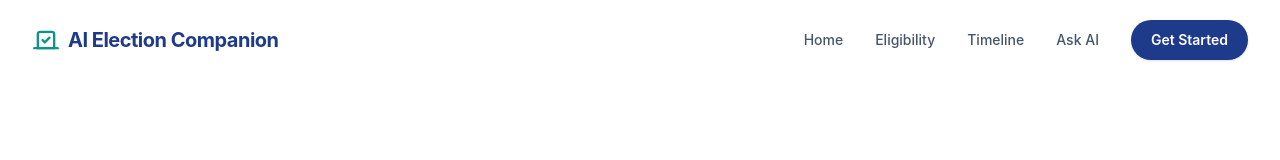
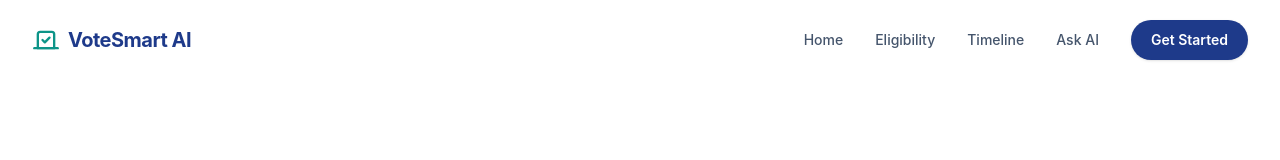
Before and after one commit to pariporwal27/VoteSmart-AI, a React (Vite) app: page / in a window 1280 px wide. Shown: the top 160 px of the page. Built offline with nearby package versions, Linux system fonts and the light colour scheme.

Commit message:
Rename project to VoteSmart AI

```diff
--- a/src/components/Footer.jsx
+++ b/src/components/Footer.jsx
@@ -10,7 +10,7 @@ const Footer = () => {
           <div className="md:col-span-1">
             <div className="flex items-center gap-2 text-white mb-4">
               <Vote size={24} className="text-teal-400" />
-              <span className="text-xl font-bold tracking-tight">Election AI</span>
+              <span className="text-xl font-bold tracking-tight">VoteSmart AI</span>
             </div>
             <p className="text-slate-400 text-sm mb-6">
               Simplifying the democratic process for every citizen. Unbiased, secure, and easy to use.
@@ -45,8 +45,8 @@ const Footer = () => {
             <p className="text-slate-400 text-sm mb-4">
               Need technical help with this platform? Reach out to us.
             </p>
-            <a href="mailto:support@electionai.org" className="inline-flex items-center gap-2 text-sm text-teal-400 hover:text-teal-300">
-              <Mail size={16} /> support@electionai.org
+            <a href="mailto:support@votesmart.ai" className="inline-flex items-center gap-2 text-sm text-teal-400 hover:text-teal-300">
+              <Mail size={16} /> support@votesmart.ai
             </a>
           </div>
 
@@ -54,7 +54,7 @@ const Footer = () => {
 
         <div className="pt-8 border-t border-slate-800 flex flex-col md:flex-row justify-between items-center gap-4">
           <p className="text-slate-500 text-sm">
-            &copy; {new Date().getFullYear()} AI Election Companion. Built for Hackathon MVP.
+            &copy; {new Date().getFullYear()} VoteSmart AI. Built for Hackathon MVP.
           </p>
           <div className="flex gap-4 text-sm text-slate-500">
             <a href="#" className="hover:text-white transition-colors">Privacy Policy</a>
--- a/src/components/Navbar.jsx
+++ b/src/components/Navbar.jsx
@@ -30,7 +30,7 @@ const Navbar = () => {
       <div className="max-w-7xl mx-auto px-4 sm:px-6 lg:px-8 flex justify-between items-center">
         <div className="flex items-center gap-2 text-[var(--primary)] dark:text-[var(--primary-light)]">
           <Vote size={28} className="text-[var(--secondary)]" />
-          <span className="text-xl font-bold tracking-tight">AI Election Companion</span>
+          <span className="text-xl font-bold tracking-tight">VoteSmart AI</span>
         </div>
 
         {/* Desktop Nav */}
```
